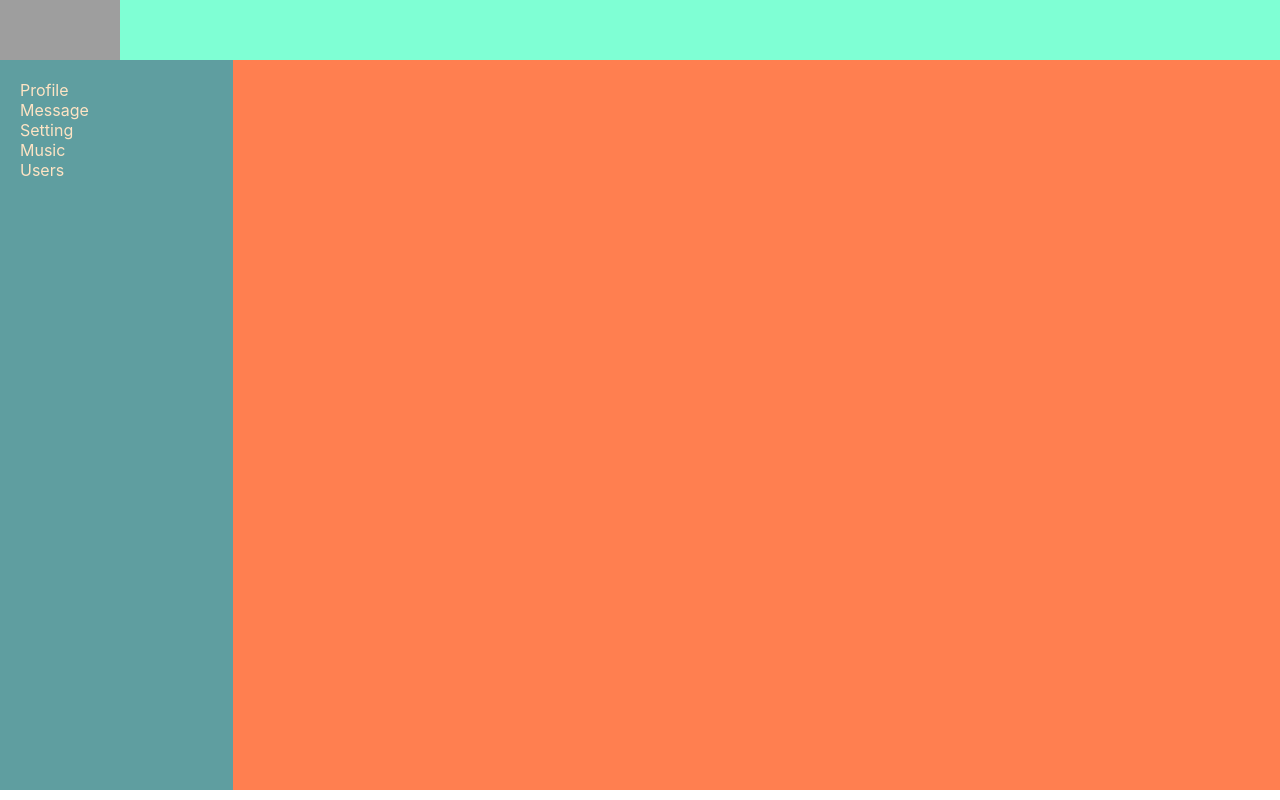
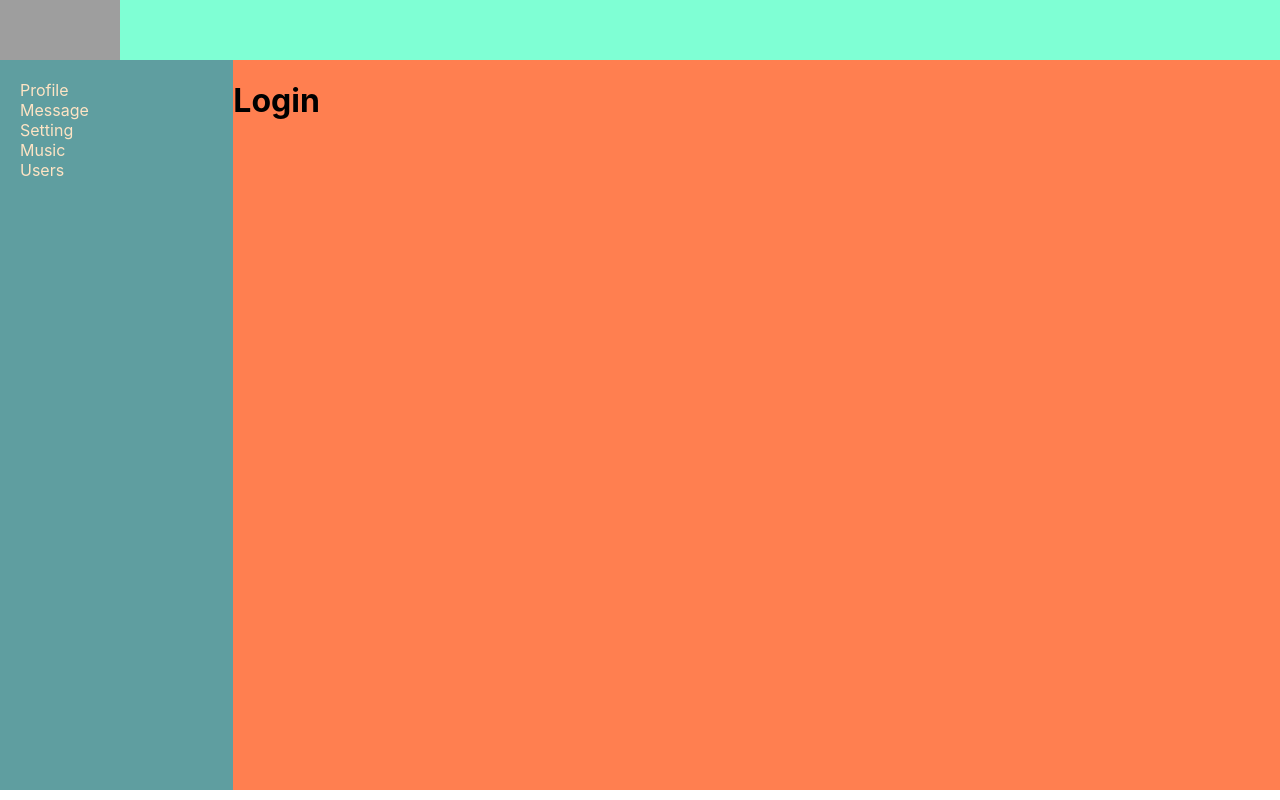
Before and after one commit to SerhiiKhv/Social-network-Necron-, a React (Create React App) app: page /login in a window 1280 px wide. Shown: the top 800 px of the page. Built offline with nearby package versions, Linux system fonts and the light colour scheme; no server answers; grey boxes are pictures that could not be loaded.

Commit message:
Login component

```diff
--- a/package.json
+++ b/package.json
@@ -13,6 +13,7 @@
     "react-router-dom": "^5.2.0",
     "react-scripts": "4.0.3",
     "redux": "^4.1.1",
+    "redux-form": "^8.3.8",
     "redux-thunk": "^2.4.1",
     "web-vitals": "^1.1.2"
   },
--- a/src/App.js
+++ b/src/App.js
@@ -8,6 +8,7 @@ import MassegConteiner from "./Component/Content/Masseg/MassegConteiner";
 import UsersConteiner from "./Component/Content/Users/UsersConteiner";
 import ProfileConteiner from "./Component/Content/Profile/ProfileConteiner";
 import HeaderConteiner from "./Component/Header/HeaderComponent";
+import Login from "./Login/Login";
 
 const App = (props) => {
 
@@ -25,6 +26,7 @@ const App = (props) => {
                     <Route path='/setting' component={Setting}/>
                     <Route path='/music' component={Music}/>
                     <Route path='/users' render={() =><UsersConteiner/>}/>
+                    <Route path='/login' render={() =><Login/>}/>
                 </div>
 
             </div>
--- /dev/null
+++ b/src/Login/Login.jsx
@@ -0,0 +1,11 @@
+import React from 'react';
+
+const Login = (props) => {
+    return (
+        <div>
+            <h1>Login</h1>
+        </div>
+    );
+}
+
+export default Login;
```
Also changed, not shown: 1 other file (tests, documents, lock files or other folders).
